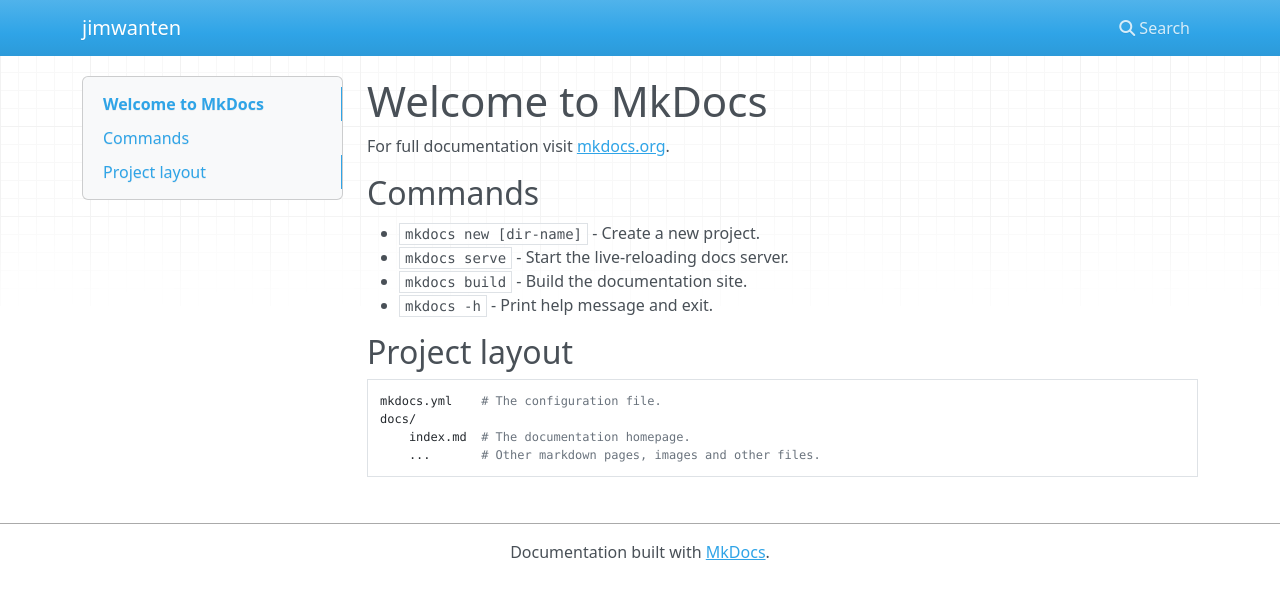
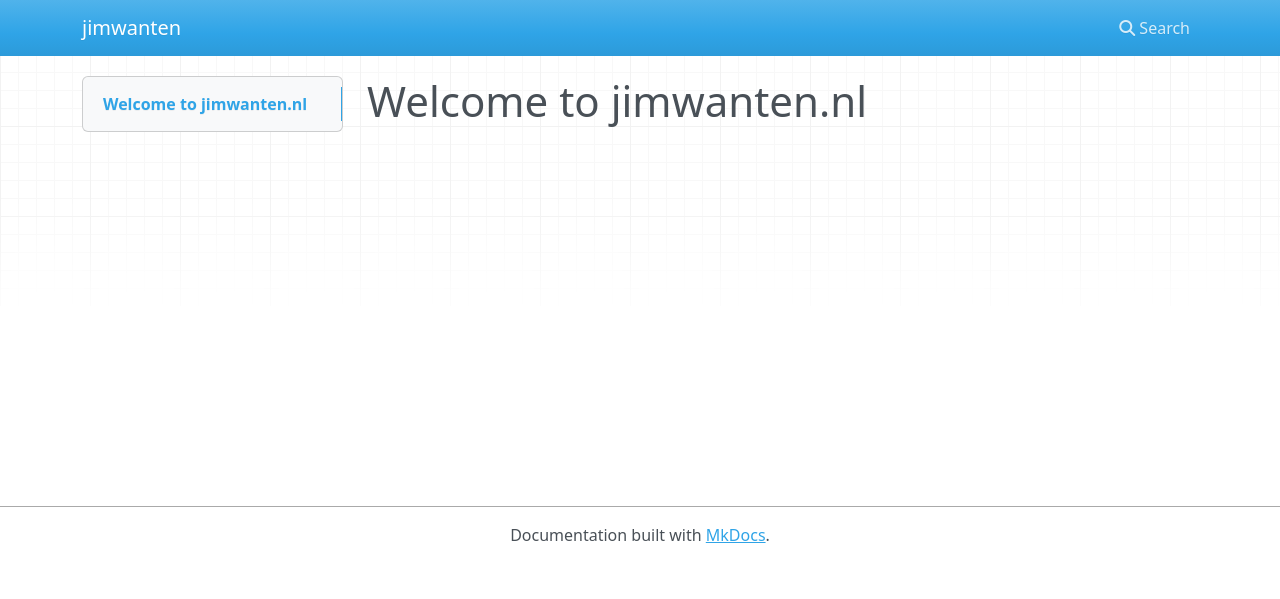
Before and after one commit to WimJanten/jimwanten.nl, an MkDocs documentation site: the page built from docs/index.md, in a window 1280 px wide. Shown: the top 599 px of the page. Built offline with MkDocs 1.6.1, drawn with Linux system fonts in a browser that asks for light colours; nearby versions of some CDN libraries.

Commit message:
Changed site

```diff
--- a/docs/index.md
+++ b/docs/index.md
@@ -1,17 +1 @@
-# Welcome to MkDocs
-
-For full documentation visit [mkdocs.org](https://www.mkdocs.org).
-
-## Commands
-
-* `mkdocs new [dir-name]` - Create a new project.
-* `mkdocs serve` - Start the live-reloading docs server.
-* `mkdocs build` - Build the documentation site.
-* `mkdocs -h` - Print help message and exit.
-
-## Project layout
-
-    mkdocs.yml    # The configuration file.
-    docs/
-        index.md  # The documentation homepage.
-        ...       # Other markdown pages, images and other files.
+# Welcome to jimwanten.nl
```
Also changed, not shown: site/index.html, site/search/search_index.json, 1 other file.
